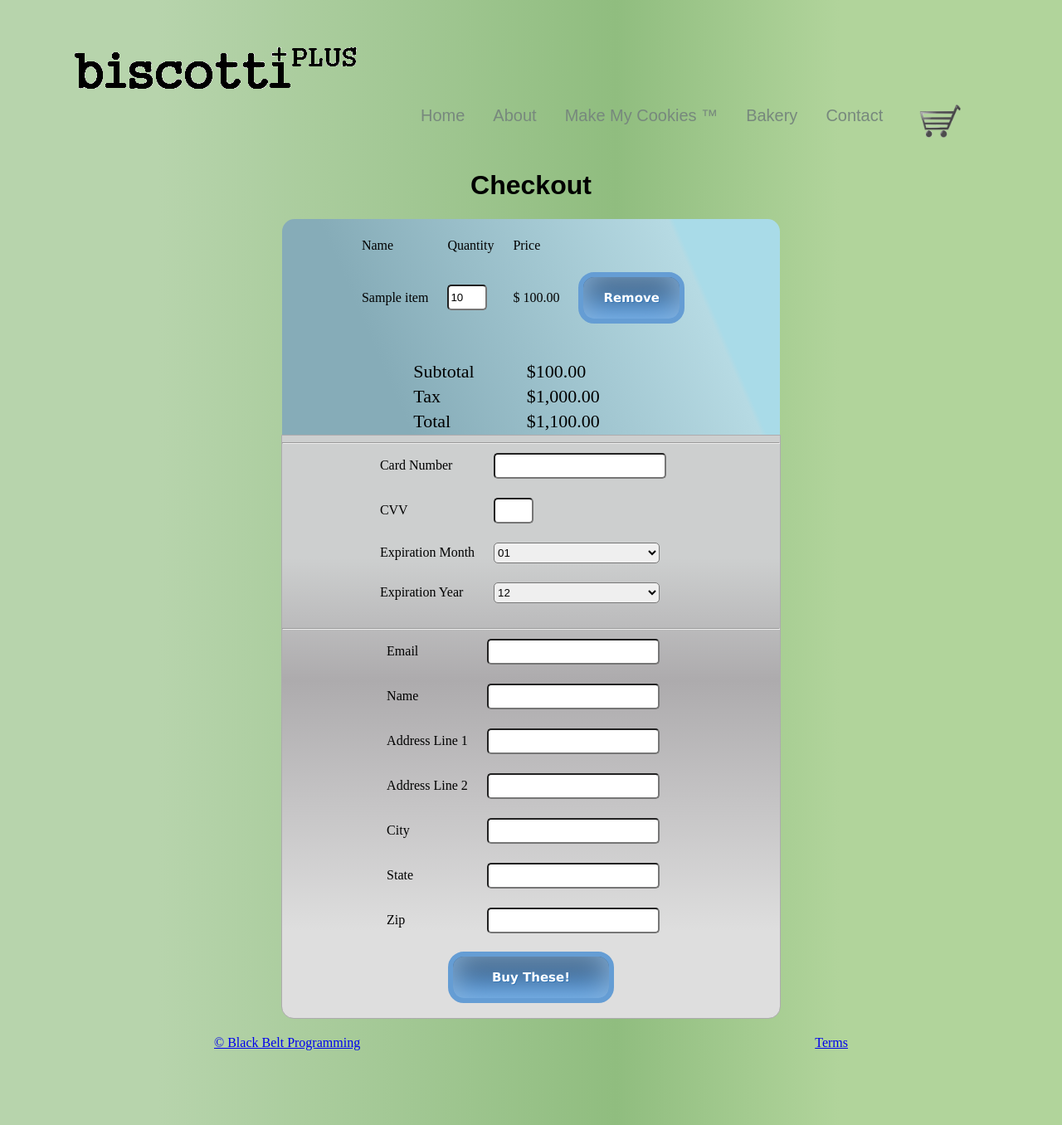
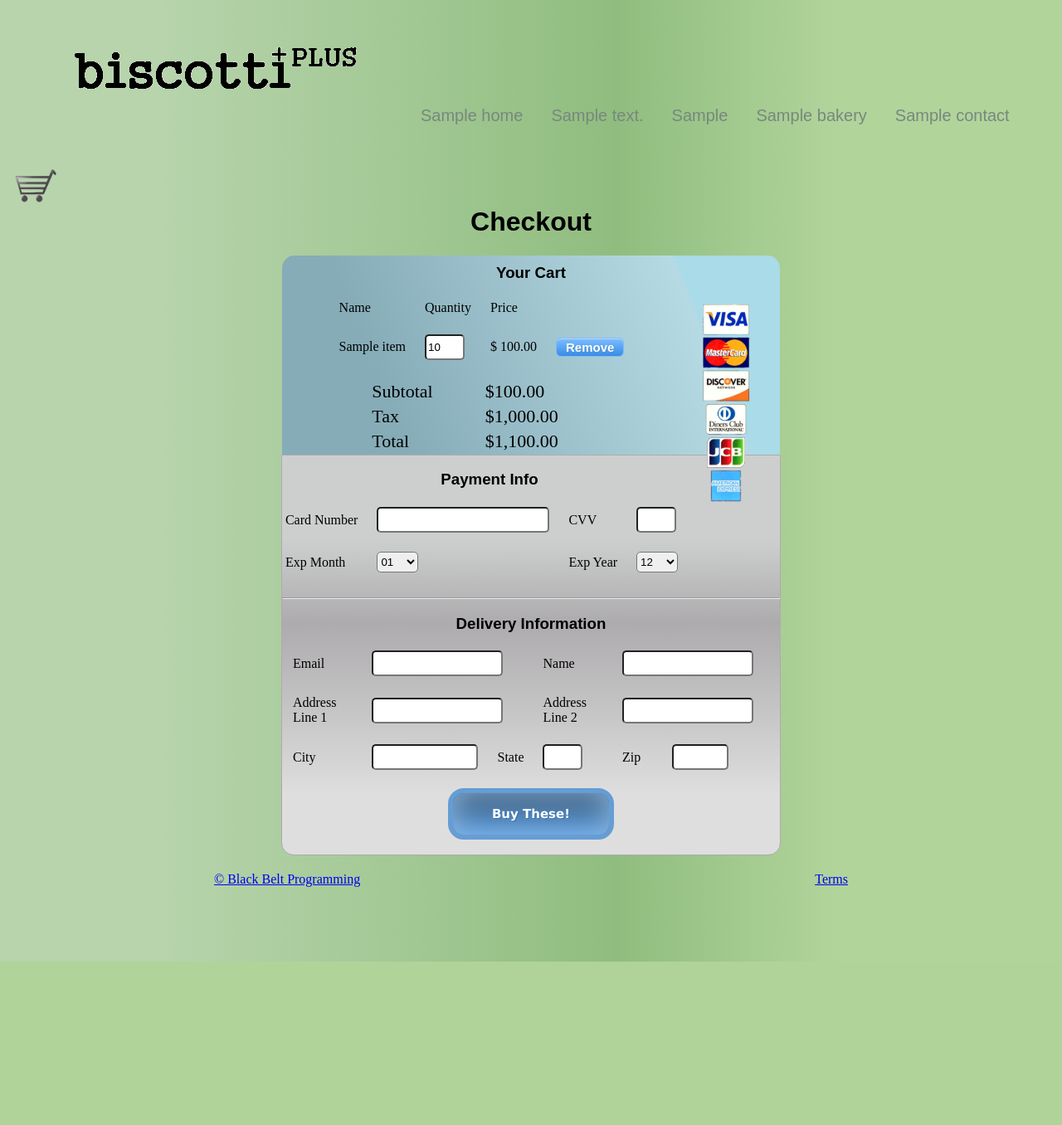
Before and after one commit to danpetrikin/biscottiplus, a Django app: template templates/checkout.html in a window 1280 px wide. Shown: the whole page at 83% size. After the commit the page ends 1159 px from the top, so only its background shows below. Run offline with Django 3.2, Linux system fonts and the light colour scheme; the template is opened without the code that fills it: most values are stand-ins (such as "Sample title", 1, 10 or a date in 2020); some libraries are stand-ins or nearby versions; some web fonts are replaced.

Commit message:
ready for release

```diff
--- a/core/admin.py
+++ b/core/admin.py
@@ -4,6 +4,10 @@
 from singleton_models.admin import SingletonModelAdmin
 
 admin.site.register(AppSettings, SingletonModelAdmin)
+admin.site.register(HomePage, SingletonModelAdmin)
+admin.site.register(AboutPage, SingletonModelAdmin)
+admin.site.register(CSSFile, SingletonModelAdmin)
+admin.site.register(JSFile, SingletonModelAdmin)
 
 admin.site.register(StoreItem)
 admin.site.register(Category)
--- a/static/css/custom.css
+++ b/static/css/custom.css
@@ -385,3 +385,33 @@
 .button2{
 	height: 62px;
 }
+
+.button3 {
+	-moz-box-shadow:inset 0px 1px 0px 0px #bbdaf7;
+	-webkit-box-shadow:inset 0px 1px 0px 0px #bbdaf7;
+	box-shadow:inset 0px 1px 0px 0px #bbdaf7;
+	background:-webkit-gradient( linear, left top, left bottom, color-stop(0.05, #79bbff), color-stop(1, #378de5) );
+	background:-moz-linear-gradient( center top, #79bbff 5%, #378de5 100% );
+	filter:progid:DXImageTransform.Microsoft.gradient(startColorstr='#79bbff', endColorstr='#378de5');
+	background-color:#79bbff;
+	-moz-border-radius:6px;
+	-webkit-border-radius:6px;
+	border-radius:6px;
+	border:1px solid #84bbf3;
+	display:inline-block;
+	color:#ffffff;
+	font-family:arial;
+	font-size:15px;
+	font-weight:bold;
+	padding:2px 11px;
+	text-decoration:none;
+	text-shadow:1px 1px 0px #528ecc;
+}.button3:hover {
+	background:-webkit-gradient( linear, left top, left bottom, color-stop(0.05, #378de5), color-stop(1, #79bbff) );
+	background:-moz-linear-gradient( center top, #378de5 5%, #79bbff 100% );
+	filter:progid:DXImageTransform.Microsoft.gradient(startColorstr='#378de5', endColorstr='#79bbff');
+	background-color:#378de5;
+}.button3:active {
+	position:relative;
+	top:1px;
+}
--- a/templates/base.html
+++ b/templates/base.html
@@ -13,13 +13,13 @@
 
   <body class="wood">
 		<div class="navbar">
-			<img src="{{STATIC_URL}}img/logo.png" class="logo" alt="logo"/>
+			<a href="/"><img src="{{STATIC_URL}}img/logo.png" class="logo" alt="logo"/></a>
 			<ul>
-				<li {% if tab == 'home'%}class="active"{% endif %}><a href="{% url home %}">Home</a></li>
-				<li {% if tab == 'about'%}class="active"{% endif %}><a href="{% url about %}">About</a></li>
-				<li {% if tab == 'mmc'%}class="active"{% endif %}><a href="{% url mmc %}">Make My Cookies &trade;</a></li>
-				<li {% if tab == 'bakery'%}class="active"{% endif %}><a href="{% url bakery %}">Bakery</a></li>
-				<li {% if tab == 'contact'%}class="active"{% endif %}><a href="{% url contact %}">Contact</a></li>
+				<li {% if tab == 'home'%}class="active"{% endif %}><a href="{% url home %}">{{tabnames.home|safe}}</a></li>
+				<li {% if tab == 'about'%}class="active"{% endif %}><a href="{% url about %}">{{tabnames.about|safe}}</a></li>
+				<li {% if tab == 'mmc'%}class="active"{% endif %}><a href="{% url mmc %}">{{tabnames.make_my_cookies|safe}}</a></li>
+				<li {% if tab == 'bakery'%}class="active"{% endif %}><a href="{% url bakery %}">{{tabnames.bakery|safe}}</a></li>
+				<li {% if tab == 'contact'%}class="active"{% endif %}><a href="{% url contact %}">{{tabnames.contact|safe}}</a></li>
 			</ul>
 			<a href="{% url checkout %}"><img src="{{STATIC_URL}}img/cart.png" class="cart" alt="cart"/></a>
 		</div>
--- a/templates/checkout.html
+++ b/templates/checkout.html
@@ -18,17 +18,28 @@
 	</div>
 	{% endif %}
 
+
+	{% if not cart %}
+	<div class="rounded_div red_gradient" style="text-align: center; margin: auto; width: 600px;">
+		<h2>YOUR CART IS EMPTY.</h2>
+		<h3> PLEASE <a href="{% url bakery %}">VISIT THE BAKERY</a> IF YOU WISH TO PURCHASE COOKIES</h2>
+	</div>
+	{% else %}
+
 	<div style="margin: auto; text-align: center;">
 	<div class="cart_contents light_blue_gradient rounded_top_div" style="width: 600px; margin: auto;">
-		<table class="myform " style="padding: 20px;" >
+		<h3 style="padding-top: 10px;">Your Cart</h3>
+		<img style="float: right; width: 70px; height: 250px; margin-right: 30px;" src="/static/img/cards_accepted.gif" />
+		<table class="myform " style="padding-left: 20px; padding-right: 20px;" >
 		<tr><td class="column_header">Name</td><td><span class="column_header">Quantity</span></td><td><span class="column_header">Price</span></td></tr>
 		{% for item, quantity in cart.items %}
 		<tr class="itemrow" id="row{{item.id}}"></td>
 			<td><span class="column">{{item.name}}</span>
-			<td><input class="column integer" type="text" name="id_{{item.id}}" id="{{item.id}}" value="{{quantity}}" style="width: 40px;"/>
+			<td><input class="column integer" type="number" name="id_{{item.id}}" id="{{item.id}}" value="{{quantity}}" style="width: 40px;"
+				onkeyup="this.value=this.value.replace(/[^\d]/,'')"/>
 			<input type="hidden" id="price{{item.id}}" value="{{item.price}}"/></td>
 			<td><span class="column" id="showprice{{item.id}}">${{quantity|multiplymoney:item.price}}</span></td>
-			<td><a class="remove_from_cart" id="remove{{item.id}}"><button type="button" class="button2">Remove</button></a></td>
+			<td><a class="remove_from_cart" id="remove{{item.id}}"><button type="button" class="button3">Remove</button></a></td>
 		</tr>
 		{% endfor %}
 
@@ -43,6 +54,7 @@
 		{% endif %}
 		</tr>
 		</table>
+
 
 		<table class="price_totals" style="margin: auto; text-align: left;">
 		<tr>
@@ -60,14 +72,14 @@
 
 	</div></div>
 	<div class="credit_card_info grey_gradient rounded_bottom_div" style="text-align: center;width: 600px; margin: auto;">
-		<hr/>
+		<h3>Payment Info</h3>
 		<table class="myform ">
 		<tr><td><label for="cardno">Card Number</label></td>
-		<td><input type="text" name="cardno"  maxlength="16" /></td></tr>
-		<tr><td><label for="cvv">CVV</label></td>
+		<td><input type="text" name="cardno"  maxlength="16" /></td>
+		<td><label for="cvv">CVV</label></td>
 		<td><input type="text" name="cvv" maxlength="3" style="width: 40px;"/></td></tr>
-		<tr><td><label>Expiration Month</label></td>
-		<td><select name="month">
+		<tr><td><label>Exp Month</label></td>
+		<td><select name="month" style="width: 50px;">
 			<option value="1">01</option>
 			<option value="2">02</option>
 			<option value="3">03</option>
@@ -80,10 +92,9 @@
 			<option value="10">10</option>
 			<option value="11">11</option>
 			<option value="12">12</option>
-		</select></td></tr>
-		<tr>
-		<td><label>Expiration Year</label></td>
-		<td><select name="year">
+		</select></td>
+		<td><label>Exp Year</label></td>
+		<td><select name="year" style="width: 50px;">
 			<option value="2012">12</option>
 			<option value="2013">13</option>
 			<option value="2014">14</option>
@@ -97,33 +108,35 @@
 		</select></td></tr>
 		</table>
 		<hr/>
-		<table class="myform  " >
+		<h3>Delivery Information</h3>
+		<table class="myform  "  style="margin-left: 10px; margin-right: 10px;">
 		<tr><td><label for="email">Email</label></td>
-		<td><input type="email" name="email"/></td></tr>
+		<td colspan="2"><input type="email" name="email" style="width: 150px;"/></td>
 
-		<tr><td><label for="shipname">Name</label></td>
-		<td><input type="text" name="shipname" /></td></tr>
+		<td><label for="shipname">Name</label></td>
+		<td colspan="2"><input type="text" name="shipname" style="width: 150px;" /></td></tr>
 
 		<tr><td><label for="add1">Address Line 1</label></td>
-		<td><input type="text" name="add1" /></td></tr>
+		<td colspan="2"><input type="text" name="add1" style="width: 150px;" /></td>
 
-		<tr><td><label for="add2">Address Line 2</label></td>
-		<td><input type="text" name="add2" /></td></tr>
+		<td><label for="add2">Address Line 2</label></td>
+		<td colspan="2"><input type="text" name="add2" style="width: 150px;" /></td></tr>
 
 		<tr><td><label for="city">City</label></td>
-		<td><input type="text" name="city" /></td></tr>
+		<td><input type="text" name="city" style="width: 120px;" /></td>
 
-		<tr><td><label for="state">State</label></td>
-		<td><input type="text" name="state" /></td></tr>
+		<td><label for="state">State</label></td>
+		<td><input type="text" name="state" style="width: 40px;" maxlength="2"/></td>
 
-		<tr><td><label for="zip">Zip</label></td>
-		<td><input type="text" name="zip" /></td></tr>
+		<td><label for="zip">Zip</label></td>
+		<td><input type="text" name="zip" style="width: 60px;" maxlength="10" /></td></tr>
+
 		</table>
 
 		<div style="text-align: center;"><input class="button2" type="submit" value="Buy These!" /></div>
 		<br/>
 	</div>
-
+	{% endif %}
 
 </form>
 </div>
@@ -181,6 +194,11 @@
 				type: 'POST',
 		        success : function(data) {
 		        	if(data.success == true){
+
+		        		if (data.empty == true){
+		        			window.location.href=window.location.href;
+		        		}
+
 		        		$('#row{{item.id}}').empty();
 						$('#row{{item.id}}').remove();
 						updatetotal();
--- a/templates/contact.html
+++ b/templates/contact.html
@@ -10,10 +10,12 @@
 {% endif %}
 
 {% if posted and success %}
-<h3 style="text-align: center;">Thanks for contacting us. We will get back to you as soon as possible</h3>
+<div class="light_blue_gradient rounded_div" style="text-align: center;">
+	<h3 style="text-align: center;">Thanks for contacting us. We will get back to you as soon as possible</h3>
+</div>
 {% else %}
 <div class="rounded_top_div grey_gradient" style="width: 600px; margin: auto">
-<p style="text-align: center;">If you have a question, comment, or suggestion we'd love to hear it!</p>
+<p style="text-align: center;">{{content}}</p>
 </div>
 <table class="myform light_blue_gradient" style="padding: 20px; width: 600px;" >
 <form action="{% url contact %}" method="post">
--- a/templates/order.html
+++ b/templates/order.html
@@ -1,6 +1,8 @@
 {% extends 'base.html' %}
 
 {% block content %}
+<div class="light_blue_gradient rounded_div" style="text-align: center;">
 <h2>Order Complete</h2>
 <div class="success_message">Your order has been successfully placed. A copy of the receipt has been emailed to you.</div>
+</div>
 {% endblock %}
--- a/templates/storefront.html
+++ b/templates/storefront.html
@@ -2,7 +2,7 @@
 
 {% block content %}
 
-<h1 style="text-align: center">Bakery</h1>
+<h1 style="text-align: center">{{tabnames.bakery|safe}}</h1>
 {% if featured_on %}
 <div class="featured_section rounded_div light_blue_gradient">
 	<h2 style="text-align: center; padding-top:10px;">{{featured_text}}</h2>
@@ -29,6 +29,7 @@
 </div>
 {% endif %}
 
+{% if category_on %}
 <div class="category_section rounded_div grey_gradient">
 	<h2 style="text-align: center">{{category_text}}</h2>
 	<table style="padding-bottom: 20px; padding-left: 20px; padding-right: 20px;"><tr>
@@ -51,6 +52,7 @@
 	{% endfor %}
 	</table>
 </div>
+{% endif %}
 
 
 {% endblock %}
--- a/urls.py
+++ b/urls.py
@@ -23,5 +23,7 @@
     url(r'^order_confirmed/(?P<id>\w+)/', 'order_confirmed', name='order_confirmed'),
     url(r'^remove_item_from_cart/(?P<id>\w+)/', 'remove_item_from_cart', name='remove_item_from_cart'),
     url(r'^foward/', 'foward', name='foward'),
-    url(r'^terms/', 'terms', name='terms')
+    url(r'^terms/', 'terms', name='terms'),
+    url(r'^custom_css/', 'custom_css', name='custom_css'),
+    url(r'^custom_js/', 'custom_js', name='custom_js')
 )
```
Also changed, not shown: core/models.py (+23 -0 lines), core/views.py (+37 -20 lines), templates/about.html (+8 -1 lines), templates/home.html (+3 -35 lines), templates/mmc.html (+10 -7 lines), templates/terms.html (deleted, +0 -46 lines), static/img/cards_accepted.gif (added), 4 other files.
